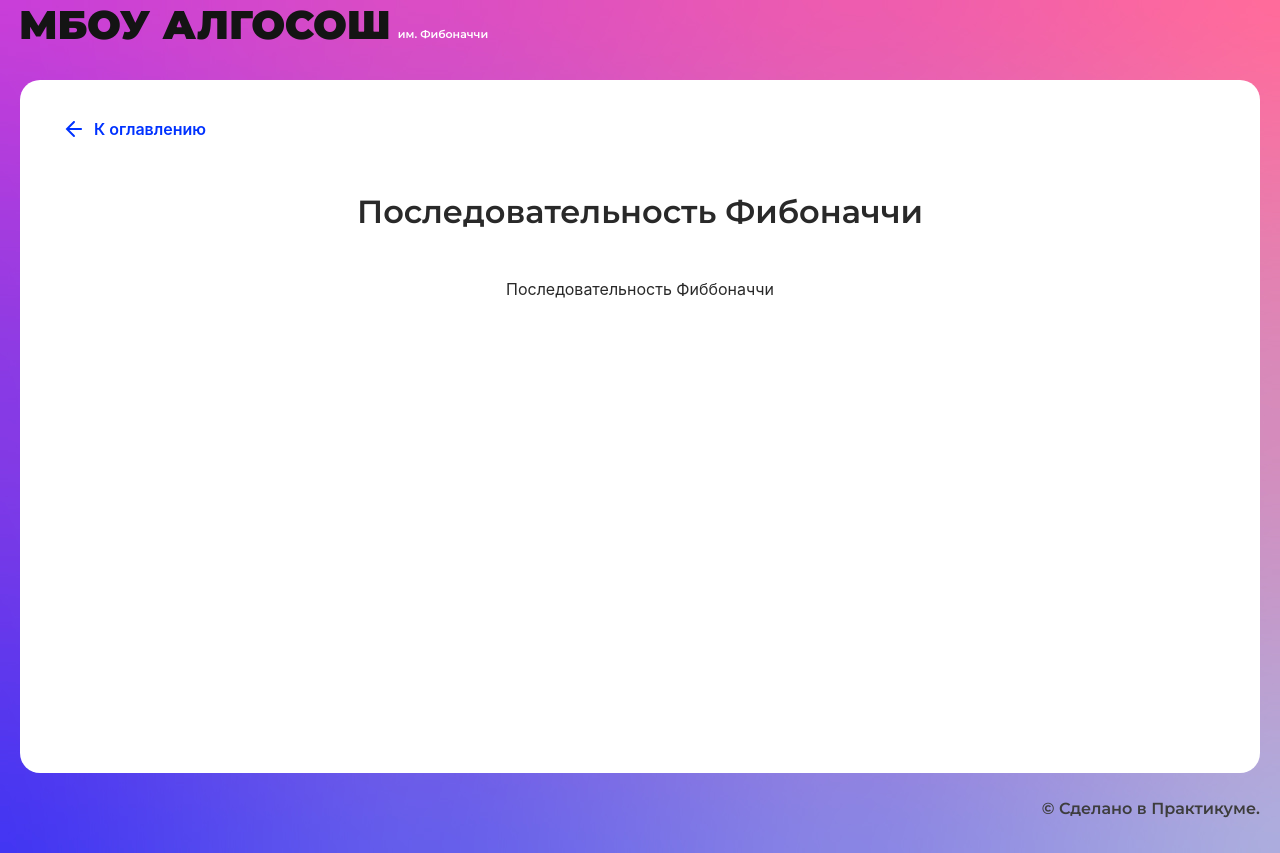
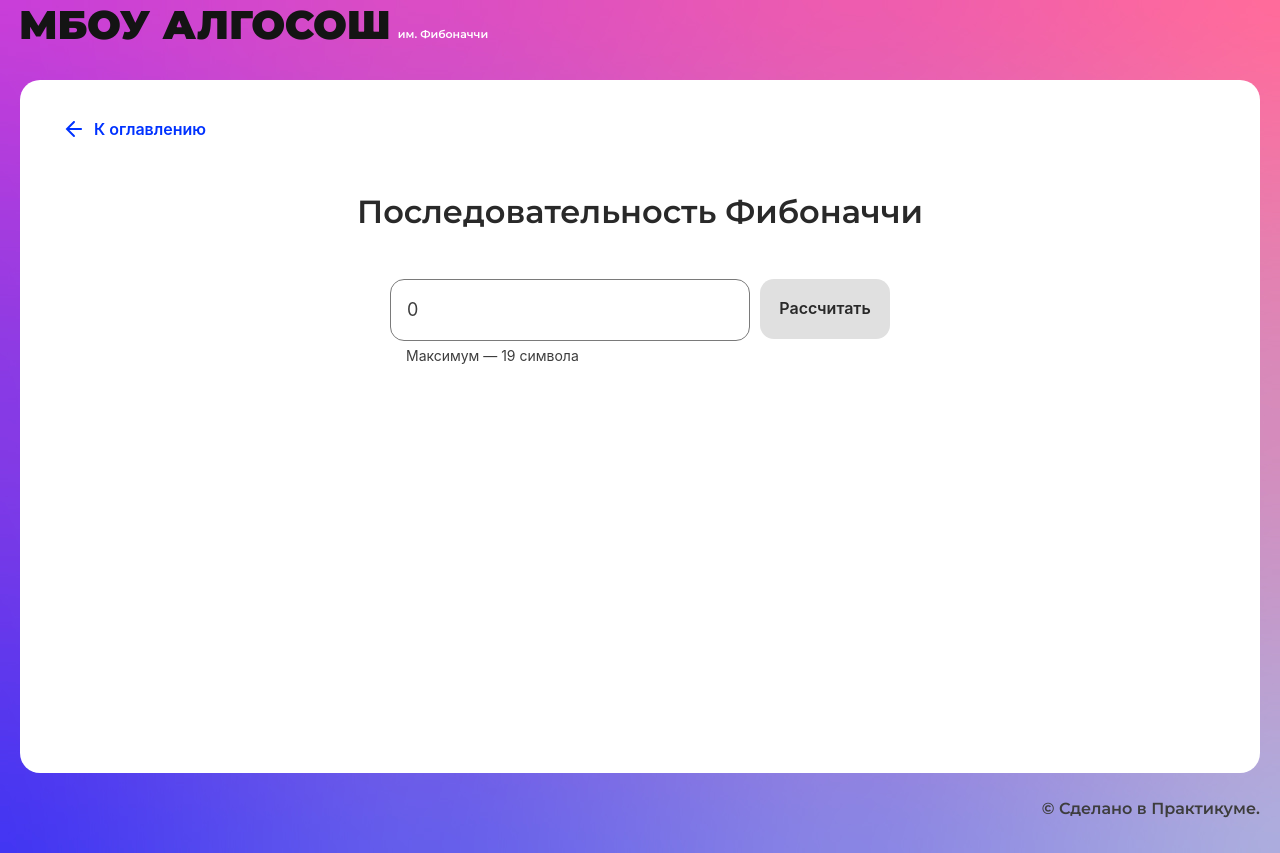
Before and after one commit to EugenyPtichkin/algososh, a React (Create React App) app: page /fibonacci in a window 1280 px wide. Built offline with nearby package versions, Linux system fonts and the light colour scheme.

Commit message:
фиббоначи не отображаются

```diff
--- /dev/null
+++ b/src/components/fibonacci-page/fibonacci-page.module.css
@@ -0,0 +1,19 @@
+.content {
+  display: flex;
+  flex-direction: row;
+  justify-content: center;
+  column-gap: 10px;
+  max-width: 500px;
+  min-width: 250px;
+  margin: 0 auto;
+}
+
+.outString {
+  display: flex;
+  flex-direction: grid;
+  justify-content: center;
+  column-gap: 16px;
+  row-gap: 16px;
+  padding-top: 80px;
+  list-style-type: none;
+}
--- a/src/components/fibonacci-page/fibonacci-page.tsx
+++ b/src/components/fibonacci-page/fibonacci-page.tsx
@@ -1,10 +1,70 @@
-import React from "react";
+import React, { useState } from "react";
 import { SolutionLayout } from "../ui/solution-layout/solution-layout";
+import { Input } from "../ui/input/input";
+import { Button } from "../ui/button/button";
+import styles from "./fibonacci-page.module.css";
+import { Circle } from "../ui/circle/circle";
+import { DELAY_IN_MS } from "../../constants/delays";
 
 export const FibonacciPage: React.FC = () => {
+
+  const [inputNumber, setInputNumber] = useState(0);
+  const [isLoader, setIsLoader] = useState(false);
+  const [outValues, setOutValues] = useState<number[]>([]);
+
+  const memo: Record<number, number> = {};
+
+  const onChange = (e: React.ChangeEvent<HTMLInputElement>) => {
+    e.preventDefault();
+    setInputNumber(Number(e.target.value));
+  }
+
+  const onSubmit = async (e: React.FormEvent<HTMLFormElement>) => {
+    e.preventDefault();
+    setIsLoader(true);
+    calcFibbonacci(inputNumber, memo); //вычисление
+    showFibbonacci(inputNumber, memo); //отображение
+  }
+
+  const calcFibbonacci = (n: number, memo: Record<number, number> = {}): number => {
+    if (n in memo) {
+      return memo[n];
+    }
+    if (n <= 2) {
+      return 1;
+    }
+    memo[n] = calcFibbonacci(n - 1, memo) + calcFibbonacci(n - 2, memo);
+    return memo[n];
+  };
+
+    //функция-ожидание
+    const sleep = () => new Promise((resolve) => setTimeout(resolve, DELAY_IN_MS));
+
+    //функция отображения во времени массива чисел фиббоначчи
+    const showFibbonacci =  async (n: number, memo: Record<number, number> = {}) => {
+      let tmp: number = 0;
+      let values : number[] = [];
+      while (tmp <= n) {
+        values[tmp] = memo[n];
+        setOutValues(values);
+        await sleep();
+        tmp++;
+      }
+      setIsLoader(false);
+    }
+
   return (
     <SolutionLayout title="Последовательность Фибоначчи">
-     <p>Последовательность Фиббоначчи</p>
+     <form className={styles.content} onSubmit={onSubmit}  >
+        <Input type="text" maxLength={19} isLimitText={true} onChange={onChange} value={inputNumber} />
+        <Button text="Рассчитать" disabled={!inputNumber} isLoader={isLoader} type='submit' />
+      </form>
+      <ul className={styles.outString}>
+        {outValues.map((value, index) => (
+          <li key={index}>
+            <Circle letter={value.toString()} index={index}/>
+          </li>))}
+      </ul>
     </SolutionLayout>
   );
 };
--- a/src/components/string/string.tsx
+++ b/src/components/string/string.tsx
@@ -69,6 +69,7 @@ export const StringComponent: React.FC = () => {
     }
     setIsLoader(false);
   }
+
   const getState = (index: number, current: number, length: number) : ElementStates => {
     if (index < current || index > length-current) {
       return ElementStates.Modified;
```
